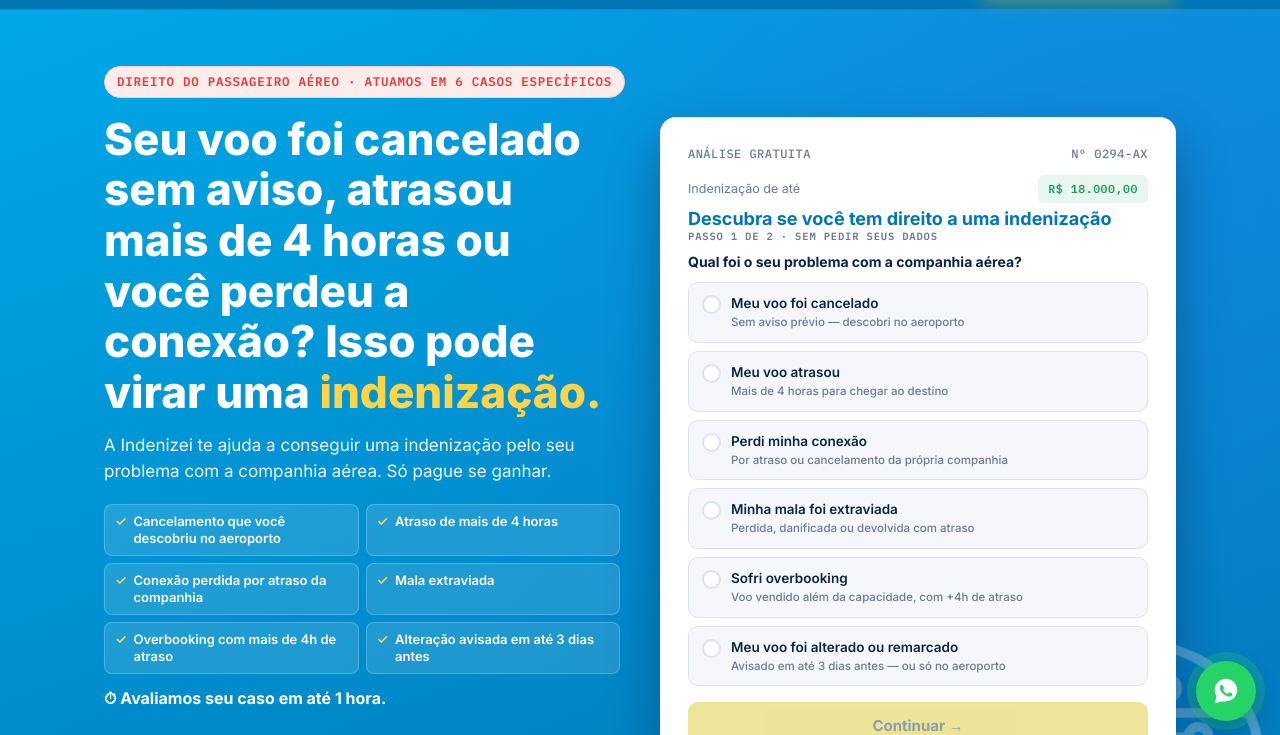
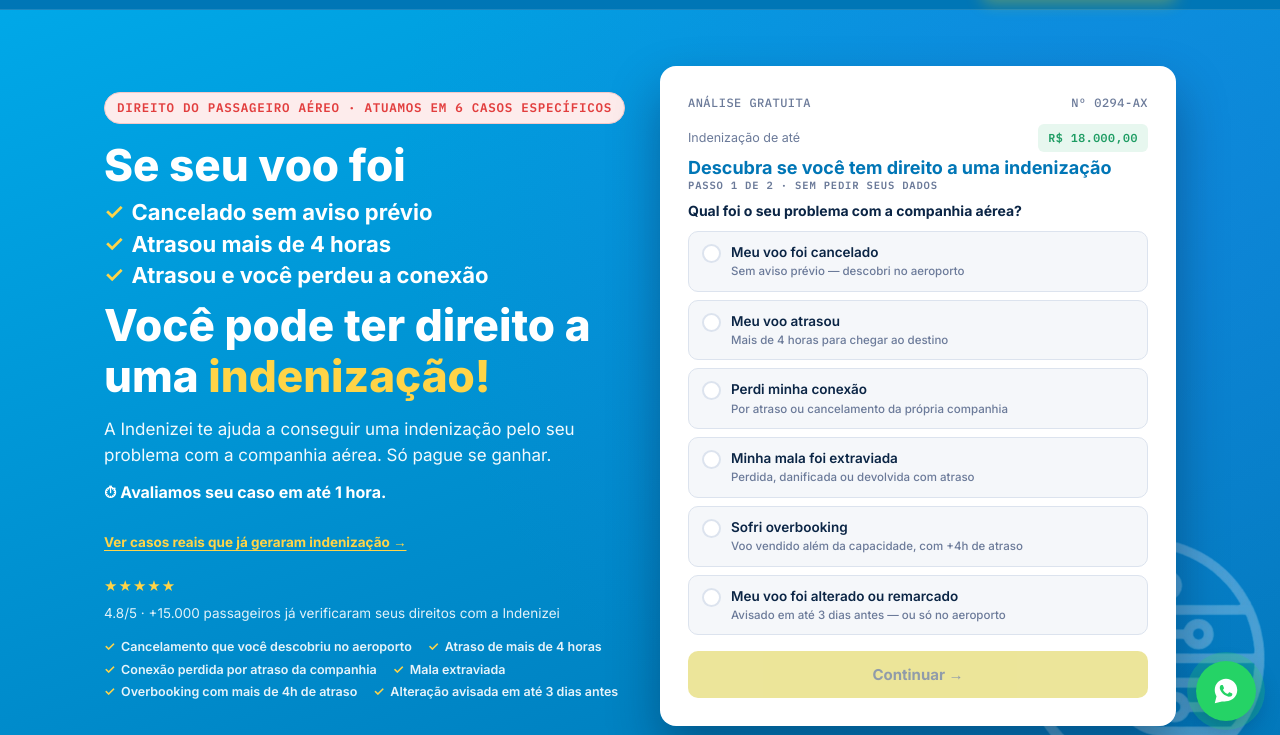
Before and after one commit to brunoferreiraff/landing_page_voo_cancelado, a plain HTML site: page cias_cancel_delays/index.html in a window 1280 px wide. Shown: the part 55-790 px from the top of the page. Drawn offline with Linux system fonts and the light colour scheme; no server answers.

Commit message:
Copy 3.0

```diff
--- a/cias_cancel_delays/index.html
+++ b/cias_cancel_delays/index.html
@@ -1291,47 +1291,63 @@
         flex: none;
       }
 
-      /* Lista de critérios no herói — o recorte visível de bate-olho */
-      .criteria-list {
+      /* Linha compacta com os critérios atendidos (fica abaixo do selo de avaliações) */
+      .criteria-strip {
         list-style: none;
-        margin-top: 20px;
-        display: grid;
-        grid-template-columns: 1fr;
-        gap: 7px;
-      }
-      @media (min-width: 380px) {
-        .criteria-list {
-          grid-template-columns: 1fr 1fr;
-        }
-      }
-      @media (min-width: 900px) {
-        .criteria-list {
-          max-width: 540px;
-        }
-      }
-      .criteria-list li {
+        margin: 16px 0 0;
+        padding: 0;
+        display: flex;
+        flex-wrap: wrap;
+        gap: 6px 16px;
+      }
+      .criteria-strip li {
         display: flex;
         align-items: flex-start;
-        gap: 7px;
-        font-size: 12.5px;
+        gap: 6px;
+        font-size: 12px;
         line-height: 1.3;
         font-weight: 600;
-        color: var(--white);
-        background: rgba(255, 255, 255, 0.12);
-        border: 1px solid rgba(255, 255, 255, 0.22);
-        border-radius: 8px;
-        padding: 8px 10px;
-      }
-      @media (min-width: 480px) {
-        .criteria-list li {
-          font-size: 13px;
-        }
-      }
-      .criteria-list li::before {
+        color: rgba(255, 255, 255, 0.9);
+      }
+      @media (min-width: 480px) {
+        .criteria-strip li {
+          font-size: 12.5px;
+        }
+      }
+      .criteria-strip li::before {
         content: '✓';
         color: var(--brand-yellow);
         font-weight: 800;
         flex: none;
+      }
+
+      /* H1 dinâmico com bullets */
+      .hero-lead {
+        display: block;
+      }
+      .hero-bullets {
+        list-style: none;
+        margin: 10px 0 12px;
+        padding: 0;
+        display: flex;
+        flex-direction: column;
+        gap: 6px;
+        font-size: clamp(16px, 3.4vw, 22px);
+        font-weight: 700;
+      }
+      .hero-bullets li {
+        display: flex;
+        align-items: flex-start;
+        gap: 8px;
+      }
+      .hero-bullets li::before {
+        content: '✓';
+        color: var(--brand-yellow);
+        font-weight: 800;
+        flex: none;
+      }
+      .hero-cta {
+        display: block;
       }
       .criteria-note {
         margin-top: 12px;
@@ -1644,22 +1660,21 @@
             >DIREITO DO PASSAGEIRO AÉREO · ATUAMOS EM 6 CASOS ESPECÍFICOS</span
           >
           <h1>
-            Seu voo foi cancelado sem aviso, atrasou mais de 4 horas ou você
-            perdeu a conexão? Isso pode virar uma
-            <span class="hl">indenização.</span>
+            <span class="hero-lead">Se seu voo foi</span>
+            <ul class="hero-bullets">
+              <li>Cancelado sem aviso prévio</li>
+              <li>Atrasou mais de 4 horas</li>
+              <li>Atrasou e você perdeu a conexão</li>
+            </ul>
+            <span class="hero-cta"
+              >Você pode ter direito a uma
+              <span class="hl">indenização!</span></span
+            >
           </h1>
           <p class="hero__sub">
             A Indenizei te ajuda a conseguir uma indenização pelo seu problema
             com a companhia aérea. Só pague se ganhar.
           </p>
-          <ul class="criteria-list">
-            <li>Cancelamento que você descobriu no aeroporto</li>
-            <li>Atraso de mais de 4 horas</li>
-            <li>Conexão perdida por atraso da companhia</li>
-            <li>Mala extraviada</li>
-            <li>Overbooking com mais de 4h de atraso</li>
-            <li>Alteração avisada em até 3 dias antes</li>
-          </ul>
           <p class="criteria-note criteria-note--strong">
             ⏱ Avaliamos seu caso em até 1 hora.
           </p>
@@ -1675,6 +1690,14 @@
               Indenizei</span
             >
           </div>
+          <ul class="criteria-strip">
+            <li>Cancelamento que você descobriu no aeroporto</li>
+            <li>Atraso de mais de 4 horas</li>
+            <li>Conexão perdida por atraso da companhia</li>
+            <li>Mala extraviada</li>
+            <li>Overbooking com mais de 4h de atraso</li>
+            <li>Alteração avisada em até 3 dias antes</li>
+          </ul>
         </div>
 
         <div>
```
